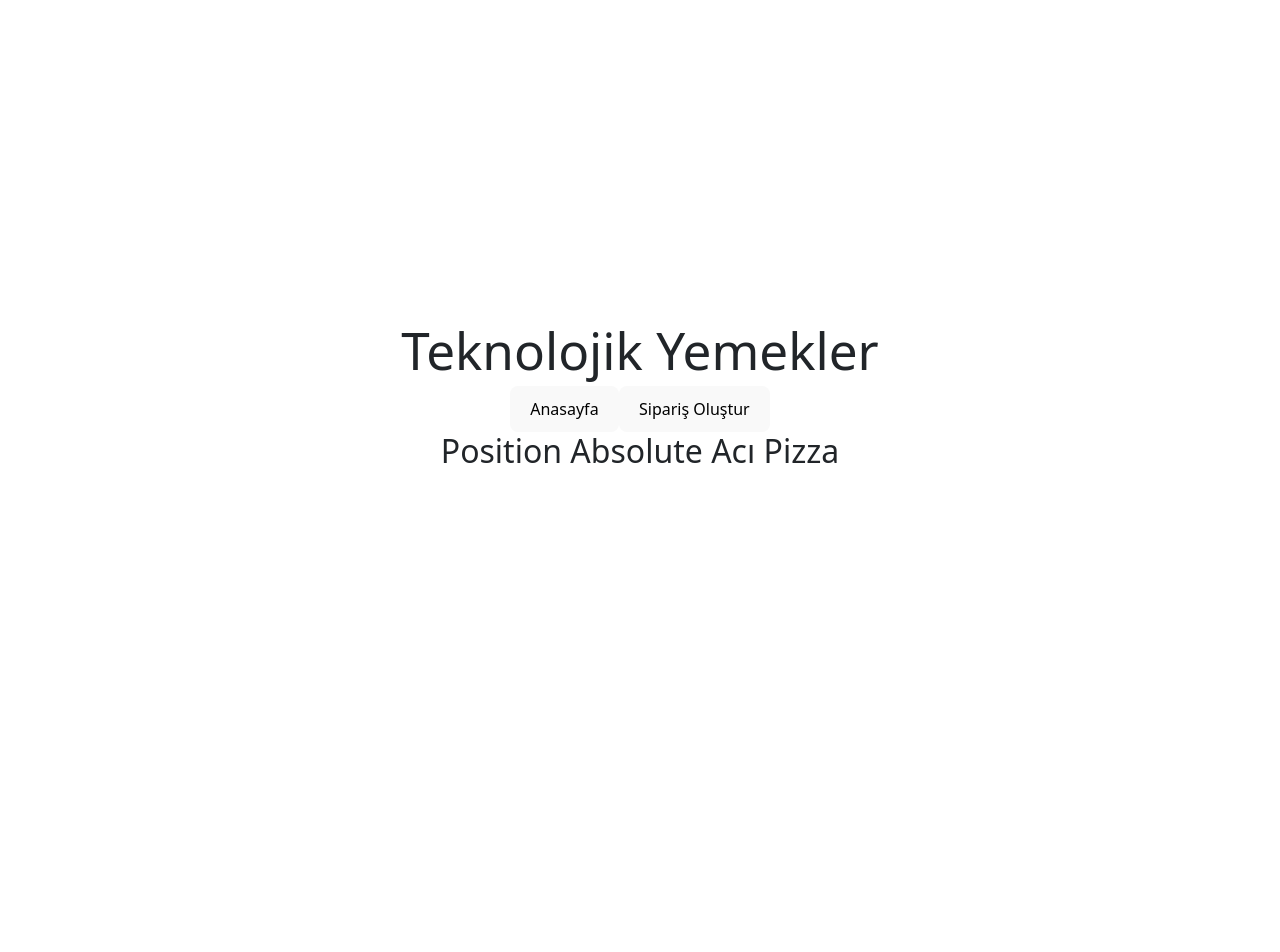
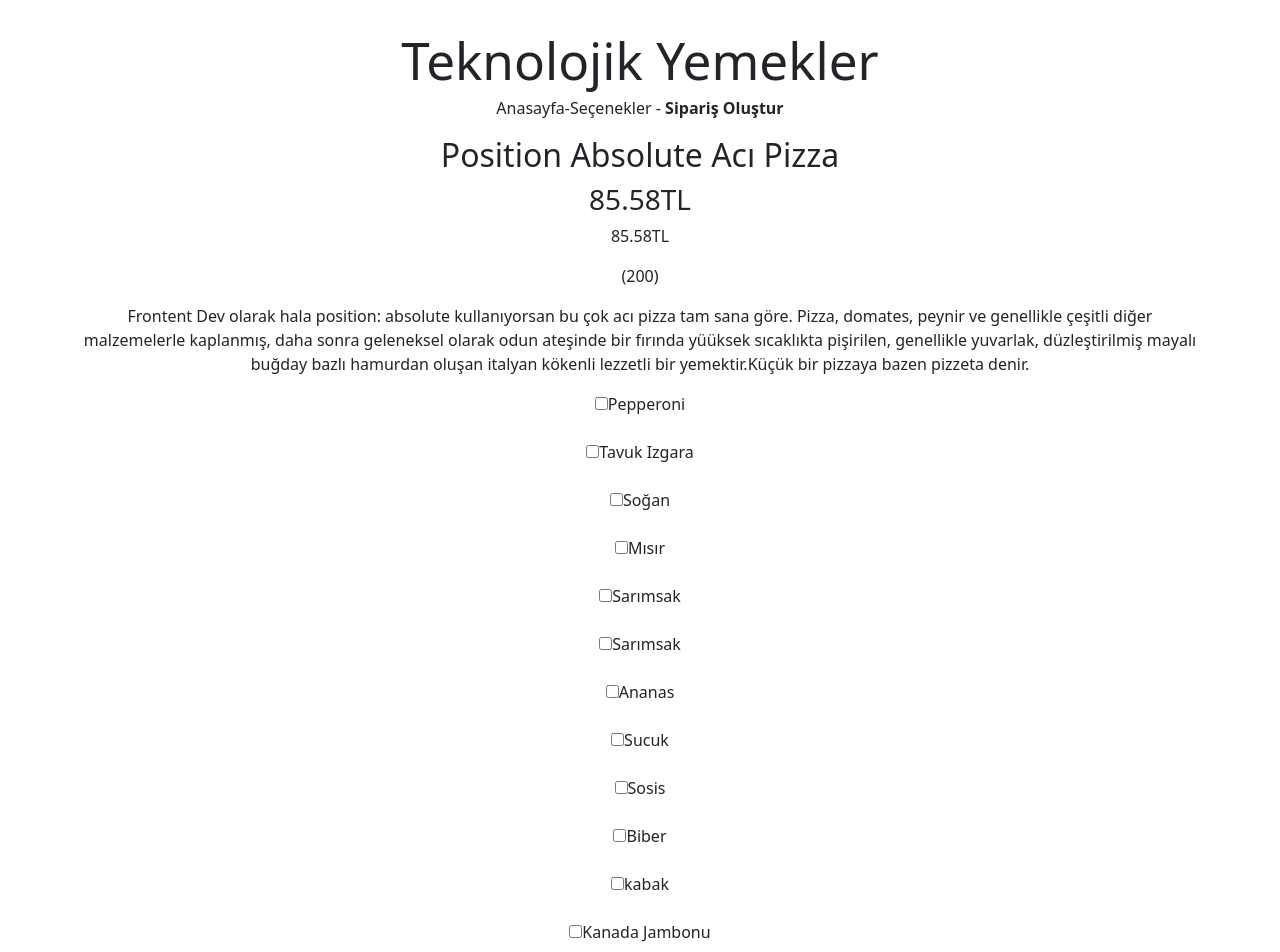
Before and after one commit to Kubra-Yesim-Tatli/pizza-react, a React (Vite) app: page / in a window 1280 px wide. Shown: the top 952 px of the page. Before the commit the page ends 800 px from the top, so only its background shows below. Built offline with nearby package versions, Linux system fonts and the light colour scheme.

Commit message:
Form-added

```diff
--- a/src/App.jsx
+++ b/src/App.jsx
@@ -1,6 +1,7 @@
 import { useState } from 'react'
 import 'bootstrap/dist/css/bootstrap.min.css';
 import './App.css'
+import { Form, FormGroup, Input, Label } from 'reactstrap';
 const malzemeler = ["Pepperoni", "Kanada Jambonu", "Soğan", "Mısır", "Jalapeno", "Biber", "Ananas", "Sosis", "tavuk Izgara", "Domates", "Sucuk", "Sarımsak", "Kapak"];
 const boyutlar = ["Küçük", "Orta", "Büyük"];
 const hamurKalinliği =["İnce", "Orta", "Kalın"];
@@ -9,19 +10,98 @@ function App() {
 
   return (
     <>
-     <div>
-      <div>
-        <h1> Teknolojik Yemekler </h1>
-      </div>
-      <div>
-        <button>Anasayfa</button>
-        <button>Sipariş Oluştur</button>
-      </div>
-     </div>
-     <div>
-      <h2>Position Absolute Acı Pizza</h2>
+     <div className='App'>
+      <header>
+        <div className='header-content'>
+          <h1>Teknolojik Yemekler</h1>
+          <p>
+            Anasayfa-Seçenekler - <strong>Sipariş Oluştur</strong>
+          </p>
+          <main>
+            <div className='container-lg'>
+              <h2>Position Absolute Acı Pizza</h2>
+              <div className="food-rank-price">
+                <h3>85.58TL</h3>
+                <p>85.58TL</p>
+                <p>(200)</p>
+              </div>
+              <div className="food-description">
+                <p>
+                  Frontent Dev olarak hala position: absolute kullanıyorsan bu çok acı pizza tam sana göre. Pizza, domates, peynir ve genellikle çeşitli diğer malzemelerle kaplanmış, daha sonra geleneksel olarak odun ateşinde bir fırında yüüksek sıcaklıkta pişirilen, genellikle yuvarlak, düzleştirilmiş mayalı buğday bazlı hamurdan oluşan italyan kökenli lezzetli bir yemektir.Küçük bir pizzaya bazen pizzeta denir.
+                </p>
+              </div>
+            </div>
+          </main>
+        </div>
+      </header>
+
+
      </div>
 
+<Form>
+  <FormGroup>
+    <input type='checkbox' name='pepperoni' id='pepperoni'></input>
+    <Label htmlFor='pepperoni'>Pepperoni</Label>
+  </FormGroup>
+  <FormGroup>
+    <input type='checkbox' name='tavuk' id='tavuk'></input>
+    <Label htmlFor='tavuk'>Tavuk Izgara </Label>
+  </FormGroup>
+  <FormGroup>
+    <input type='checkbox' name='soğan' id='soğan'></input>
+    <Label htmlFor='soğan'>Soğan</Label>
+  </FormGroup>
+  <FormGroup>
+    <input type='checkbox' name='mısır' id='mısır'></input>
+    <Label htmlFor='mısır'>Mısır</Label>
+  </FormGroup>
+  <FormGroup>
+    <input type='checkbox' name='sarımsak' id='sarımsak'></input>
+    <Label htmlFor='sarımsak'>Sarımsak</Label>
+  </FormGroup>
+  <FormGroup>
+    <input type='checkbox' name='sarımsak' id='sarımsak'></input>
+    <Label htmlFor='sarımsak'>Sarımsak</Label>
+  </FormGroup>
+  <FormGroup>
+    <input type='checkbox' name='ananas' id='ananas'></input>
+    <Label htmlFor='ananas'>Ananas</Label>
+  </FormGroup>
+  <FormGroup>
+    <input type='checkbox' name='sucuk' id='sucuk'></input>
+    <Label htmlFor='sucuk'>Sucuk</Label>
+  </FormGroup>
+  <FormGroup>
+    <input type='checkbox' name='sosis' id='sosis'></input>
+    <Label htmlFor='sosis'>Sosis</Label>
+  </FormGroup>
+  <FormGroup>
+    <input type='checkbox' name='biber' id='biber'></input>
+    <Label htmlFor='biber'>Biber</Label>
+  </FormGroup>
+  <FormGroup>
+    <input type='checkbox' name='kabak' id='kabak'></input>
+    <Label htmlFor='kabak'>kabak</Label>
+  </FormGroup>
+  <FormGroup>
+    <input type='checkbox' name='kanadaJambonu' id='kanadaJambonu'></input>
+    <Label htmlFor='kanadaJambonu'>Kanada Jambonu</Label>
+  </FormGroup>
+  <FormGroup>
+    <input type='checkbox' name='jalapeno' id='jalapeno'></input>
+    <Label htmlFor='jalapeno'>Jalapeno</Label>
+  </FormGroup>
+
+</Form>
+<div className='flex column'>Sipariş Formu</div>
+<Form>
+<FormGroup tag="fieldset">
+<legend>
+      Boyut Seç
+    </legend>
+
+</FormGroup>
+</Form>
     </>
   )
 }
```
